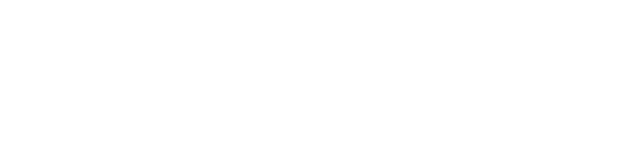
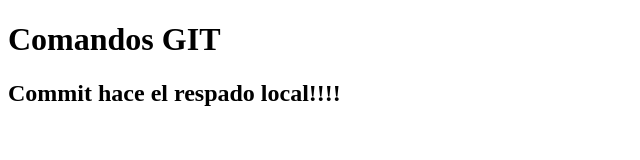
Before and after one commit to arvargas2/Proyecto_Web_sec_13, a plain HTML site: page index.html in a window 1280 px wide. Shown: the whole page, without its empty margins (0-640 px from the left). Drawn offline with Linux system fonts and the light colour scheme.

Commit message:
Se agrego info al html

```diff
--- a/index.html
+++ b/index.html
@@ -8,5 +8,15 @@
 </head>
 <body>
 
+    <div class="container">
+        <p>
+            <h1> Comandos GIT</h1>
+        </p>
+        <p>
+            <h2>Commit hace el respado local!!!!</h2>
+        </p>
+
+    </div>
+
 </body>
 </html>
```
